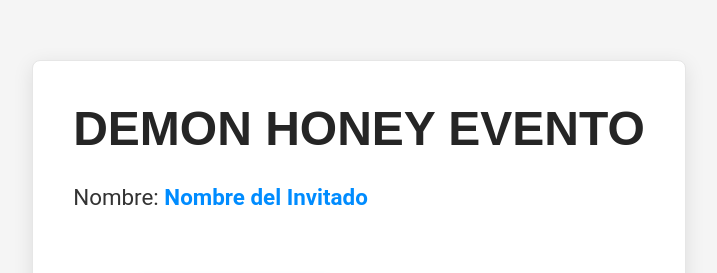
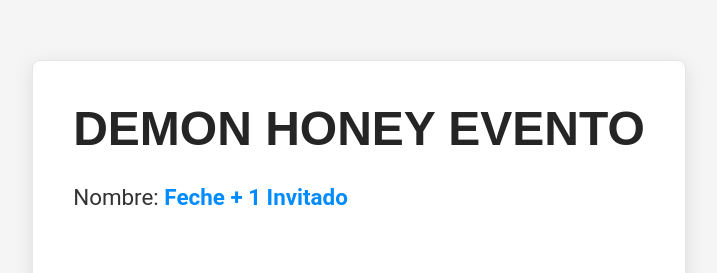
Before and after one commit to kenzoquento/QR-Demon-Honey-Feche.github.io, a plain HTML site: page index.html in a window 1280 px wide. Shown: the part 134-407 px from the top of the page, without its empty margins (281-998 px from the left). Drawn offline with Linux system fonts and the light colour scheme.

Commit message:
Update index.html

```diff
--- a/index.html
+++ b/index.html
@@ -101,7 +101,7 @@
 		<h1>Demon Honey Evento</h1>
 		<p>
 			<!-- Reemplaza la URL del archivo de Google Sheets con la URL real de tu archivo -->
-			Nombre: <strong><a href="https://docs.google.com/spreadsheets/d/1RM4vAkt48pV_iFcX-iiXbKVzwCXwkZnnAU88FZRr3N8/edit?usp=sharing">Nombre del Invitado</a></strong>
+			Nombre: <strong><a href="https://docs.google.com/spreadsheets/d/1RM4vAkt48pV_iFcX-iiXbKVzwCXwkZnnAU88FZRr3N8/edit?usp=sharing">Feche + 1 Invitado</a></strong>
 		</p>
 		<div class="aprobado">Aprobado</div>
 		<div class="location">Palermo, Buenos Aires</div>
```
